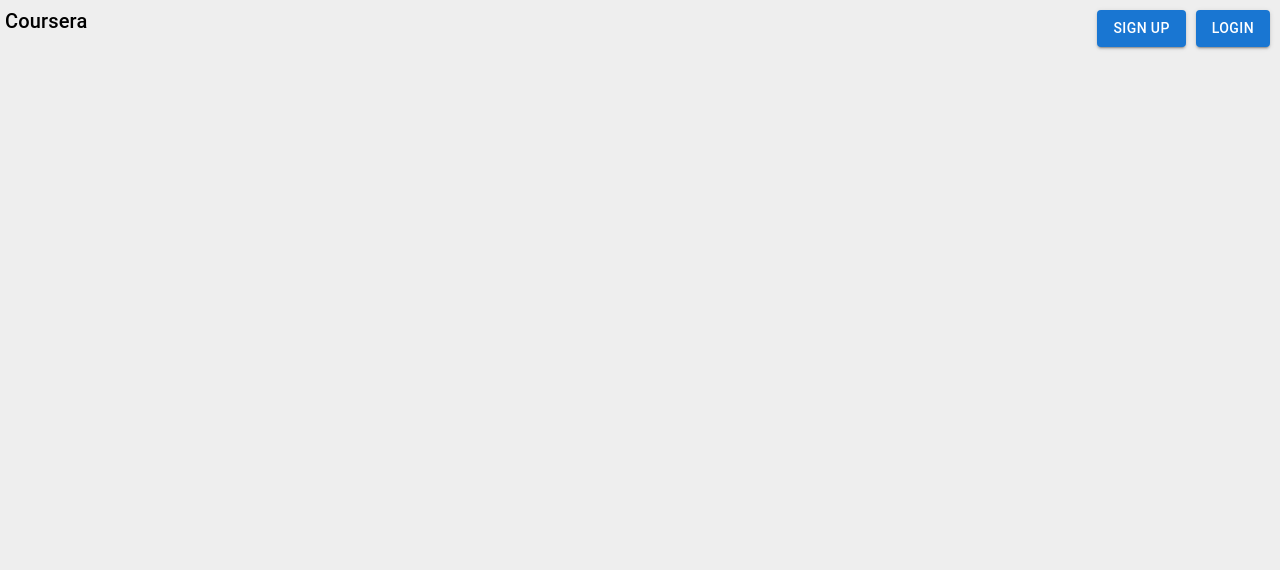
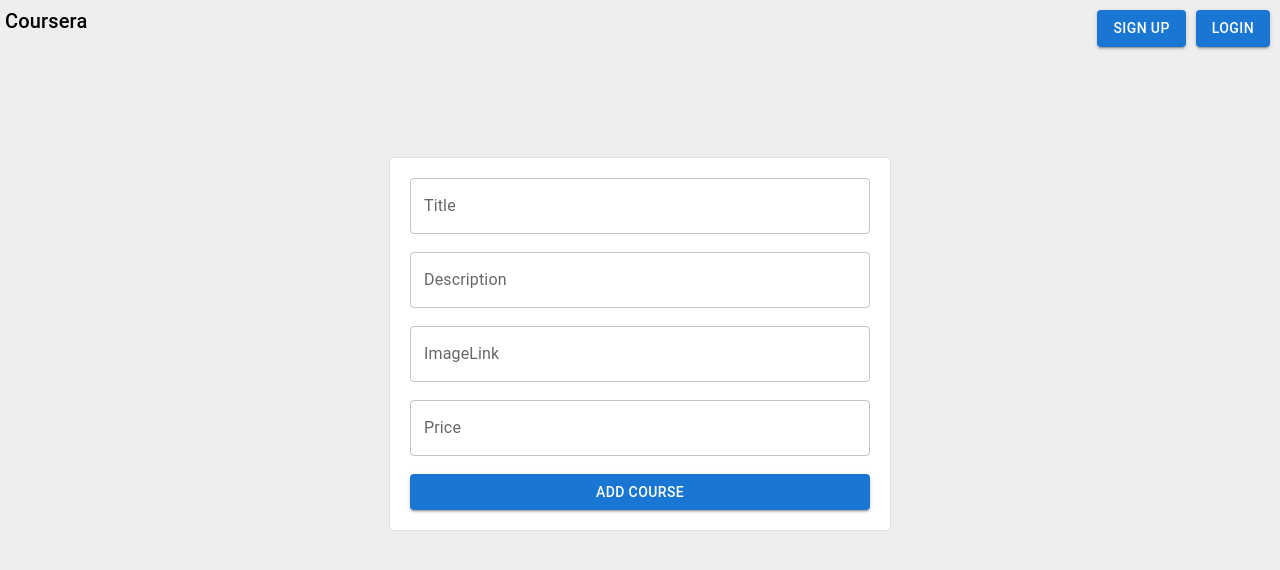
Before and after one commit to Om-Gujarathi/Course-Selling-Website, a React (Vite) app: page /addcourse in a window 1280 px wide. Shown: the top 570 px of the page. Built offline with nearby package versions, Linux system fonts and the light colour scheme; no server answers.

Commit message:
Added addcourses page and added snakbar

```diff
--- a/package.json
+++ b/package.json
@@ -13,6 +13,7 @@
     "@emotion/react": "^11.11.1",
     "@emotion/styled": "^11.11.0",
     "@mui/material": "^5.13.7",
+    "axios": "^1.4.0",
     "react": "^18.2.0",
     "react-dom": "^18.2.0",
     "react-router-dom": "^6.14.1"
--- a/src/App.jsx
+++ b/src/App.jsx
@@ -3,13 +3,14 @@ import SignUp from "./components/SignUp";
 import Login from "./components/Login";
 import { BrowserRouter, Routes, Route } from "react-router-dom";
 import Courses from "./components/Courses";
+import AddCourse from "./components/AddCourse";
 
 function App() {
   return (
     <div
       style={{
         width: "100vw",
-        height: "100vh",
+        minHeight: "100vh",
         background: "#eeeeee",
       }}
     >
@@ -19,6 +20,7 @@ function App() {
           <Route path="/signup" element={<SignUp />}></Route>
           <Route path="/login" element={<Login />}></Route>
           <Route path="/courses" element={<Courses />}></Route>
+          <Route path="/addcourse" element={<AddCourse />}></Route>
         </Routes>
       </BrowserRouter>
     </div>
--- /dev/null
+++ b/src/components/AddCourse.jsx
@@ -0,0 +1,95 @@
+import { Card } from "@mui/material";
+import { TextField } from "@mui/material";
+import { Button } from "@mui/material";
+import axios from "axios";
+import { useState } from "react";
+
+function AddCourse() {
+  const [title, setTitle] = useState("");
+  const [description, setDescription] = useState("");
+  const [image, setImage] = useState("");
+  const [price, setPrice] = useState(0);
+
+  return (
+    <div
+      style={{
+        display: "flex",
+        justifyContent: "center",
+      }}
+    >
+      <Card
+        variant="outlined"
+        style={{
+          width: 500,
+          marginTop: 100,
+        }}
+      >
+        <div
+          style={{
+            display: "flex",
+            flexDirection: "column",
+            padding: 20,
+          }}
+        >
+          <TextField
+            label="Title"
+            variant="outlined"
+            onChange={(e) => {
+              setTitle(e.target.value);
+            }}
+          />
+          <br />
+          <TextField
+            label="Description"
+            variant="outlined"
+            onChange={(e) => {
+              setDescription(e.target.value);
+            }}
+          />
+          <br />
+          <TextField
+            label="ImageLink"
+            variant="outlined"
+            onChange={(e) => {
+              setImage(e.target.value);
+            }}
+          />
+          <br />
+          <TextField
+            label="Price"
+            variant="outlined"
+            onChange={(e) => {
+              setPrice(e.target.value);
+            }}
+          />
+          <br />
+          <Button
+            variant="contained"
+            onClick={async () => {
+              const res = await axios.post(
+                "http://localhost:3000/admin/courses",
+                {
+                  title,
+                  description,
+                  image,
+                  price,
+                  published: true,
+                },
+                {
+                  headers: {
+                    Authorization: `Bearer ${localStorage.getItem("token")}`,
+                  },
+                }
+              );
+              console.log(res);
+            }}
+          >
+            Add course
+          </Button>
+        </div>
+      </Card>
+    </div>
+  );
+}
+
+export default AddCourse;
--- a/src/components/Appbar.jsx
+++ b/src/components/Appbar.jsx
@@ -1,10 +1,106 @@
 import Typography from "@mui/material/Typography";
 import { Button } from "@mui/material";
 import { useNavigate } from "react-router-dom";
+import { useEffect, useState } from "react";
+import axios from "axios";
+import CircularProgress from "@mui/material/CircularProgress";
 
 function Appbar() {
   const navigate = useNavigate();
+  const [username, setUsername] = useState(null);
 
+  useEffect(() => {
+    axios
+      .get("http://localhost:3000/admin/me", {
+        headers: {
+          Authorization: `Bearer ${localStorage.getItem("token")}`,
+        },
+      })
+      .then((res) => {
+        if (res.data.username) {
+          setUsername(res.data.username);
+        }
+      })
+      .catch((err) => {
+        setUsername("");
+      });
+  }, []);
+  if (username === null) {
+    return (
+      <div
+        style={{
+          display: "flex",
+          justifyContent: "space-between",
+          padding: 5,
+        }}
+      >
+        <Typography variant="h6">Coursera</Typography>
+        <div
+          style={{
+            display: "flex",
+            justifyContent: "space-between",
+          }}
+        >
+          <CircularProgress
+            style={{
+              margin: 10,
+            }}
+          />
+
+          <CircularProgress
+            style={{
+              margin: 10,
+            }}
+          />
+        </div>
+      </div>
+    );
+  }
+  if (username === "") {
+    return (
+      <div
+        style={{
+          display: "flex",
+          justifyContent: "space-between",
+          padding: 5,
+        }}
+      >
+        <Typography variant="h6">Coursera</Typography>
+        <div
+          style={{
+            display: "flex",
+            justifyContent: "space-between",
+          }}
+        >
+          <Button
+            variant="contained"
+            style={{
+              maxWidth: 100,
+              margin: 5,
+            }}
+            onClick={() => {
+              navigate("/signup");
+            }}
+          >
+            Sign Up
+          </Button>
+
+          <Button
+            variant="contained"
+            style={{
+              maxWidth: 100,
+              margin: 5,
+            }}
+            onClick={() => {
+              navigate("/login");
+            }}
+          >
+            Login
+          </Button>
+        </div>
+      </div>
+    );
+  }
   return (
     <div
       style={{
@@ -21,16 +117,27 @@ function Appbar() {
         }}
       >
         <Button
-          variant="contained"
+          style={{
+            minHeight: 45,
+            margin: 5,
+          }}
+          onClick={() => {
+            navigate("/addcourse");
+          }}
+        >
+          Add Course
+        </Button>
+
+        <Button
           style={{
             maxWidth: 100,
             margin: 5,
           }}
           onClick={() => {
-            navigate("/signup");
+            navigate("/courses");
           }}
         >
-          Sign Up
+          Courses
         </Button>
 
         <Button
@@ -40,10 +147,11 @@ function Appbar() {
             margin: 5,
           }}
           onClick={() => {
-            navigate("/login");
+            localStorage.setItem("token", null);
+            window.location = "/login";
           }}
         >
-          Login
+          Logout
         </Button>
       </div>
     </div>
--- a/src/components/Login.jsx
+++ b/src/components/Login.jsx
@@ -3,10 +3,45 @@ import { TextField } from "@mui/material";
 import { Button } from "@mui/material";
 import Typography from "@mui/material/Typography";
 import { useState } from "react";
+import Snackbar from "@mui/material/Snackbar";
+import React from "react";
+import IconButton from "@mui/material/IconButton";
+import MuiAlert from "@mui/material/Alert";
+
+const Alert = React.forwardRef(function Alert(props, ref) {
+  return <MuiAlert elevation={6} ref={ref} variant="filled" {...props} />;
+});
 
 function Login() {
   const [email, setEmail] = useState("");
   const [password, setPassword] = useState("");
+  const [open, setOpen] = React.useState(false);
+
+  const handleClick = () => {
+    setOpen(true);
+  };
+
+  const handleClose = (event, reason) => {
+    if (reason === "clickaway") {
+      return;
+    }
+
+    setOpen(false);
+  };
+
+  const action = (
+    <React.Fragment>
+      <Button color="secondary" size="small" onClick={handleClose}>
+        UNDO
+      </Button>
+      <IconButton
+        size="small"
+        aria-label="close"
+        color="inherit"
+        onClick={handleClose}
+      ></IconButton>
+    </React.Fragment>
+  );
   return (
     <center>
       <div>
@@ -66,14 +101,35 @@ function Login() {
                     password: password,
                   },
                 })
-                  .then((res) => res.json())
+                  .then((res) => {
+                    if (res.status == 400) {
+                      return handleClick();
+                    } else {
+                      return res.json();
+                    }
+                  })
                   .then((data) => {
-                    localStorage.setItem("token", data.token);
+                    if (data) {
+                      localStorage.setItem("token", data.token);
+                      window.location = "/";
+                    }
+                  })
+                  .catch((err) => {
+                    console.log(err);
                   });
               }}
             >
               Log in
             </Button>
+            <Snackbar open={open} autoHideDuration={3000} onClose={handleClose}>
+              <Alert
+                onClose={handleClose}
+                severity="error"
+                sx={{ width: "100%" }}
+              >
+                Wrong Credentials!
+              </Alert>
+            </Snackbar>
           </div>
         </Card>
       </div>
```
Also changed, not shown: src/index.css (line endings or trailing spaces), 1 other file (tests, documents, lock files or other folders).
